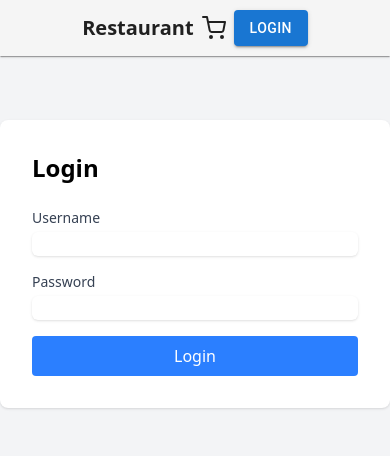
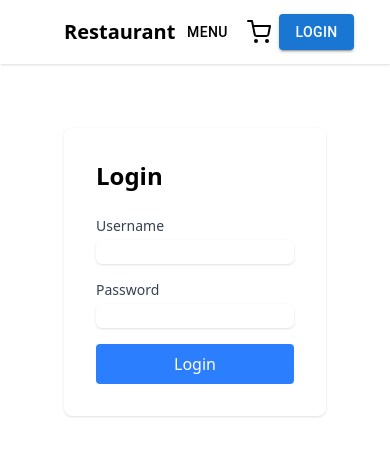
Before and after one commit to Surjendu-kar/full-stack-task-management-app, a React (Vite) app in the folder frontend/: page /login in a window 390 px wide. Shown: the top 456 px of the page. Built offline with nearby package versions, Linux system fonts and the light colour scheme; no server answers.

Commit message:
Refactor layout and navbar components, update menu page styling

```diff
--- a/frontend/src/App.tsx
+++ b/frontend/src/App.tsx
@@ -5,7 +5,6 @@ import Layout from "./components/layout/Layout";
 import PrivateRoute from "./components/shared/PrivateRoute";
 import AdminRoute from "./components/shared/AdminRoute";
 
-// Import pages (we'll create these next)
 import Home from "./pages/Home";
 import Login from "./pages/LoginPage";
 import Register from "./pages/Register";
--- a/frontend/src/components/layout/Layout.tsx
+++ b/frontend/src/components/layout/Layout.tsx
@@ -1,95 +1,10 @@
-import { Link, useNavigate } from "react-router-dom";
-import {
-  AppBar,
-  Toolbar,
-  Button,
-  Menu,
-  MenuItem,
-  IconButton,
-  Badge,
-} from "@mui/material";
-import { FiShoppingCart, FiUser } from "react-icons/fi";
-import { useAuth } from "../../context/AuthContext";
-import { useCart } from "../../context/CartContext";
-import { useState } from "react";
+import Navbar from "./Navbar";
 
 export default function Layout({ children }: { children: React.ReactNode }) {
-  const { isAuthenticated, isAdmin, user, logout } = useAuth();
-  const { items } = useCart();
-  const navigate = useNavigate();
-  const [anchorEl, setAnchorEl] = useState<null | HTMLElement>(null);
-
-  const handleLogout = () => {
-    logout();
-    navigate("/login");
-  };
-
-  const handleMenuOpen = (event: React.MouseEvent<HTMLElement>) => {
-    setAnchorEl(event.currentTarget);
-  };
-
-  const handleMenuClose = () => {
-    setAnchorEl(null);
-  };
-
   return (
-    <div className="min-h-screen bg-gray-100">
-      <AppBar position="static" color="default" elevation={1}>
-        <Toolbar className="max-w-7xl mx-auto px-4 sm:px-6 lg:px-8">
-          <Link to="/" className="flex-shrink-0 flex items-center">
-            <span className="text-xl font-bold">Restaurant</span>
-          </Link>
-          <div className="hidden sm:ml-6 sm:flex sm:space-x-8">
-            <Button component={Link} to="/menu" color="inherit">
-              Menu
-            </Button>
-            {isAuthenticated && (
-              <Button component={Link} to="/orders" color="inherit">
-                Orders
-              </Button>
-            )}
-            {isAdmin && (
-              <Button component={Link} to="/admin" color="inherit">
-                Admin
-              </Button>
-            )}
-          </div>
-          <div className="flex items-center ml-auto">
-            <IconButton component={Link} to="/cart" color="inherit">
-              <Badge badgeContent={items.length} color="error">
-                <FiShoppingCart className="h-6 w-6" />
-              </Badge>
-            </IconButton>
-
-            {isAuthenticated ? (
-              <>
-                <IconButton color="inherit" onClick={handleMenuOpen}>
-                  <FiUser className="h-6 w-6" />
-                </IconButton>
-                <Menu
-                  anchorEl={anchorEl}
-                  open={Boolean(anchorEl)}
-                  onClose={handleMenuClose}
-                >
-                  <MenuItem disabled>{user}</MenuItem>
-                  <MenuItem onClick={handleLogout}>Logout</MenuItem>
-                </Menu>
-              </>
-            ) : (
-              <Button
-                component={Link}
-                to="/login"
-                variant="contained"
-                color="primary"
-                className="ml-3"
-              >
-                Login
-              </Button>
-            )}
-          </div>
-        </Toolbar>
-      </AppBar>
-      <main className="max-w-7xl mx-auto py-6 sm:px-6 lg:px-8">{children}</main>
+    <div>
+      <Navbar />
+      <main className="max-w-[1536px] mx-auto px-16">{children}</main>
     </div>
   );
 }
--- a/frontend/src/components/layout/MainLayout.tsx
+++ /dev/null
@@ -1,13 +0,0 @@
-import { Outlet } from 'react-router-dom';
-import Navbar from './Navbar';
-
-export default function MainLayout() {
-  return (
-    <div className="min-h-screen bg-gray-100">
-      <Navbar />
-      <main className="container mx-auto px-4 py-8">
-        <Outlet />
-      </main>
-    </div>
-  );
-}
--- a/frontend/src/components/layout/Navbar.tsx
+++ b/frontend/src/components/layout/Navbar.tsx
@@ -1,54 +1,89 @@
-import { Link } from "react-router-dom";
+import { FiShoppingCart } from "react-icons/fi";
+import { FiUser } from "react-icons/fi";
+import { Badge, Button, IconButton, Menu, MenuItem } from "@mui/material";
+import { Link, useNavigate } from "react-router-dom";
 import { useAuth } from "../../context/AuthContext";
-import { FiShoppingCart } from "react-icons/fi";
+import { useCart } from "../../context/CartContext";
+import { useState } from "react";
 
-export default function Navbar() {
+function Navbar() {
   const { isAuthenticated, isAdmin, user, logout } = useAuth();
+  const { items } = useCart();
+  const navigate = useNavigate();
+  const [anchorEl, setAnchorEl] = useState<null | HTMLElement>(null);
 
+  const handleLogout = () => {
+    logout();
+    navigate("/login");
+  };
+
+  const handleMenuOpen = (event: React.MouseEvent<HTMLElement>) => {
+    setAnchorEl(event.currentTarget);
+  };
+
+  const handleMenuClose = () => {
+    setAnchorEl(null);
+  };
   return (
-    <nav className="bg-white shadow-lg">
-      <div className="container mx-auto px-4">
-        <div className="flex justify-between items-center h-16">
-          <Link to="/" className="text-xl font-bold">
-            Restaurant App
+    <div className="flex justify-between items-center h-16 shadow-sm max-w-[1536px] mx-auto px-16 mb-16">
+      {/* Logo */}
+      <div>
+        <Link to="/" className="flex-shrink-0 flex items-center">
+          <span className="text-xl font-bold">Restaurant</span>
         </Link>
+      </div>
 
-          <div className="flex items-center space-x-4">
-            <Link to="/menu" className="hover:text-gray-600">
+      <div className="flex  items-center">
+        <Button component={Link} to="/menu" color="inherit">
           Menu
-            </Link>
+        </Button>
+        {isAuthenticated && (
+          <Button component={Link} to="/orders" color="inherit">
+            Orders
+          </Button>
+        )}
+        {isAdmin && (
+          <Button component={Link} to="/admin" color="inherit">
+            Admin
+          </Button>
+        )}
+      </div>
+
+      <div className="flex items-center">
+        <IconButton component={Link} to="/cart" color="inherit">
+          <Badge badgeContent={items.length} color="error">
+            <FiShoppingCart className="h-6 w-6" />
+          </Badge>
+        </IconButton>
+
         {isAuthenticated ? (
           <>
-                <Link to="/cart" className="relative">
-                  <FiShoppingCart className="h-6 w-6" />
-                </Link>
-                <Link to="/orders" className="hover:text-gray-600">
-                  Orders
-                </Link>
-                {isAdmin && (
-                  <Link to="/admin" className="hover:text-gray-600">
-                    Admin
-                  </Link>
-                )}
-                <span className="text-gray-600">{user}</span>
-                <button
-                  onClick={logout}
-                  className="bg-red-500 text-white px-4 py-2 rounded hover:bg-red-600"
+            <IconButton color="inherit" onClick={handleMenuOpen}>
+              <FiUser className="h-6 w-6" />
+            </IconButton>
+            <Menu
+              anchorEl={anchorEl}
+              open={Boolean(anchorEl)}
+              onClose={handleMenuClose}
             >
-                  Logout
-                </button>
+              <MenuItem disabled>{user}</MenuItem>
+              <MenuItem onClick={handleLogout}>Logout</MenuItem>
+            </Menu>
           </>
         ) : (
-              <Link
+          <Button
+            component={Link}
             to="/login"
-                className="bg-blue-500 text-white px-4 py-2 rounded hover:bg-blue-600"
+            variant="contained"
+            color="primary"
+            className="ml-3"
           >
             Login
-              </Link>
+          </Button>
         )}
       </div>
     </div>
-      </div>
-    </nav>
   );
 }
+
+export default Navbar;
--- a/frontend/src/pages/Menu.tsx
+++ b/frontend/src/pages/Menu.tsx
@@ -32,21 +32,21 @@ export default function Menu() {
   }
 
   return (
-    <div className="max-w-2xl mx-auto py-16 px-4 sm:py-24 sm:px-6 lg:max-w-7xl lg:px-8">
+    <div className="flex flex-col">
       <h2 className="text-2xl font-extrabold tracking-tight text-gray-900">
         Our Menu
       </h2>
 
       <div className="mt-6 grid grid-cols-1 gap-y-10 gap-x-6 sm:grid-cols-2 lg:grid-cols-4 xl:gap-x-8">
         {menuItems.map((item) => (
-          <div key={item._id} className="group relative">
+          <div key={item._id} className="group relative w-full">
             <div className="w-full min-h-80 bg-gray-200 aspect-w-1 aspect-h-1 rounded-md overflow-hidden group-hover:opacity-75 lg:h-80 lg:aspect-none">
               <div className="w-full h-full flex items-center justify-center">
                 <span className="text-xl">{item.name}</span>
               </div>
             </div>
             <div className="mt-4 flex justify-between">
-              <div>
+              <div className="flex flex-col">
                 <h3 className="text-sm text-gray-700">{item.name}</h3>
                 <p className="mt-1 text-sm text-gray-500">{item.category}</p>
               </div>
```
Lines whose indentation alone changed are shown as unchanged.
